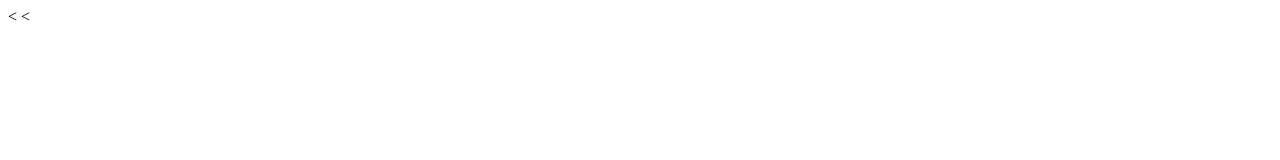
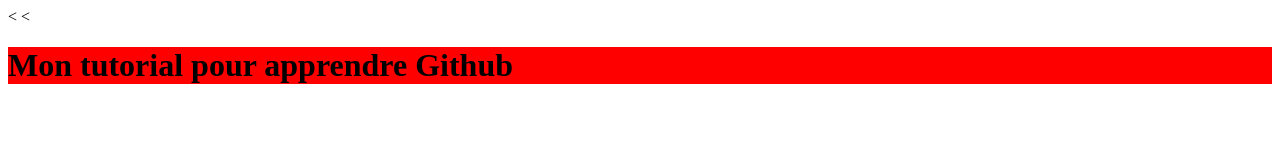
Before and after one commit to garenaud/tutoGit, a plain HTML site: page index.html in a window 1280 px wide. Drawn offline with Linux system fonts and the light colour scheme.

Commit message:
Changement fichier HTML et CSS

```diff
--- a/index.html
+++ b/index.html
@@ -4,8 +4,9 @@
   <head>
     <meta charset="utf-8">
     <title>TutoGit</title>
+    <link rel="stylesheet" href="style.css">
   </head>
   <body>
-
+    <h1>Mon tutorial pour apprendre Github</h1>
   </body>
 </html>
--- a/style.css
+++ b/style.css
@@ -0,0 +1,3 @@
+h1 {
+  background-color: red;
+}
```
